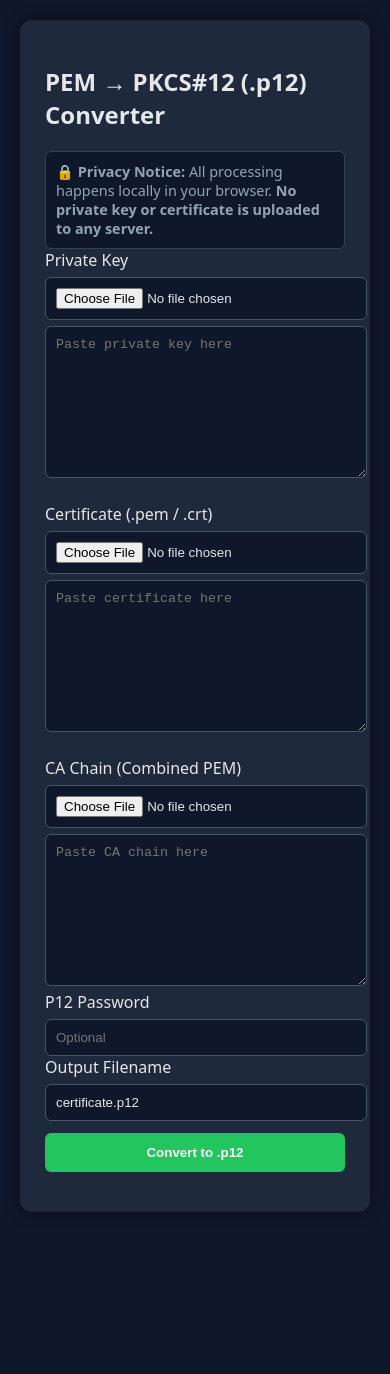
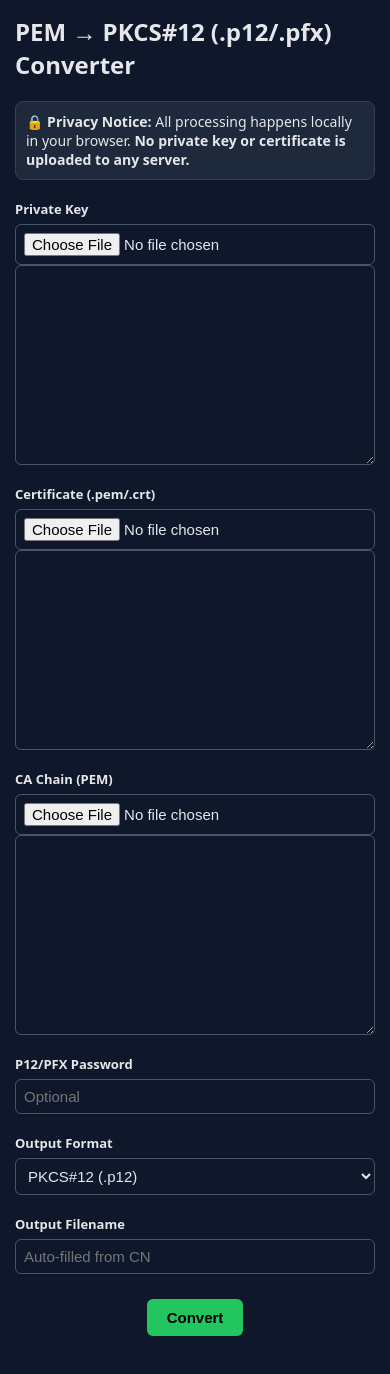
Before and after one commit to dinesh131/dinesh131.github.io, a plain HTML site: page p12/index.html in a window 390 px wide. Before the commit the page ends 1232 px from the top, so only its background shows below. Drawn offline with Linux system fonts and the light colour scheme.

Commit message:
Update index.html

```diff
--- a/p12/index.html
+++ b/p12/index.html
@@ -2,203 +2,312 @@
 <html lang="en">
 <head>
 <meta charset="UTF-8" />
-  <title>PEM → P12 Converter</title>
-  <meta name="viewport" content="width=device-width, initial-scale=1" />
+<title>PEM → PKCS#12 (.p12/.pfx) Converter</title>
+<meta name="viewport" content="width=device-width, initial-scale=1">
+
 <script src="https://cdn.jsdelivr.net/npm/node-forge/dist/forge.min.js"></script>
 
 <style>
   body {
+    margin: 0;
+    padding: 0;
     background: #0f172a;
     font-family: system-ui, sans-serif;
     color: #e5e7eb;
-      margin: 0;
-      padding: 20px;
+  }
+
+  .container {
+    width: 100%;
+    padding: 20px 40px;
+    box-sizing: border-box;
+  }
+
+  h2 {
+    margin-top: 0;
+    font-size: 32px;
+    font-weight: 700;
+  }
+
+  .notice {
+    background: #1e293b;
+    padding: 12px;
+    border-radius: 8px;
+    border: 1px solid #334155;
+    margin-bottom: 20px;
+  }
+
+  .row {
     display: flex;
-      justify-content: center;
+    gap: 20px;
+    width: 100%;
   }
-    .card {
-      background: #1e293b;
-      padding: 25px;
-      border-radius: 12px;
-      width: 100%;
-      max-width: 900px;
-      box-shadow: 0 0 15px rgba(0,0,0,.4);
+
+  .pane {
+    flex: 1;
+    display: flex;
+    flex-direction: column;
   }
-    textarea, input {
-      width: 100%;
-      padding: 10px;
-      margin-top: 6px;
+
+  textarea, input, select {
     background: #0f172a;
     color: #e5e7eb;
     border: 1px solid #475569;
     border-radius: 6px;
+    padding: 10px;
+    width: 100%;
+    box-sizing: border-box;
   }
-    textarea { min-height: 130px; }
+
+  textarea {
+    height: 260px;
+    resize: vertical;
+  }
+
+  .label {
+    margin-bottom: 6px;
+    font-size: 14px;
+    font-weight: 600;
+  }
 
 button {
-      margin-top: 12px;
-      padding: 12px;
     background: #22c55e;
-      color: white;
+    border: none;
+    padding: 12px 28px;
+    font-size: 18px;
     border-radius: 6px;
-      width: 100%;
-      border: none;
+    cursor: pointer;
     font-weight: bold;
-      cursor: pointer;
+    display: block;
+    margin: 25px auto;
+    width: auto;
 }
-    .grid {
-      display: grid;
-      grid-template-columns: repeat(auto-fit, minmax(260px, 1fr));
-      gap: 20px;
+
+button:hover {
+    background: #16a34a;
 }
-    .status { margin-top: 15px; }
+
+  .status {
+    margin-top: 15px;
+    font-size: 16px;
+  }
+
   .error { color: #f87171; }
   .success { color: #4ade80; }
 
-    .privacy {
-      margin-top: 15px;
-      background: #0f172a;
+/* ============================
+   MOBILE RESPONSIVE LAYOUT
+   ============================ */
+@media (max-width: 900px) {
+  .row {
+    flex-direction: column;
+  }
+
+  .pane textarea {
+    height: 200px;
+  }
+
+  .container {
+    padding: 15px;
+  }
+
+  h2 {
+    font-size: 24px;
+  }
+
+  button {
+    padding: 12px 20px;
+    font-size: 16px;
+  }
+
+  .label {
+    font-size: 13px;
+  }
+}
+
+@media (max-width: 600px) {
+  textarea {
+    height: 180px;
+  }
+
+  .notice {
+    font-size: 14px;
     padding: 10px;
-      border-radius: 6px;
-      color: #94a3b8;
-      font-size: 0.9rem;
-      border: 1px solid #334155;
   }
+
+  input, select {
+    font-size: 15px;
+    padding: 8px;
+  }
+
+  button {
+    padding: 10px 20px;
+    font-size: 15px;
+  }
+}
+
 </style>
 </head>
 
 <body>
-  <div class="card">
-    <h2>PEM → PKCS#12 (.p12) Converter</h2>
+<div class="container">
 
-    <div class="privacy">
+<h2>PEM → PKCS#12 (.p12/.pfx) Converter</h2>
+
+<div class="notice">
   🔒 <strong>Privacy Notice:</strong>
   All processing happens locally in your browser.
   <strong>No private key or certificate is uploaded to any server.</strong>
 </div>
 
-    <div class="grid">
-      <!-- Private Key -->
-      <div>
-        <label>Private Key</label>
+<div class="row">
+
+  <!-- PRIVATE KEY -->
+  <div class="pane">
+    <label class="label">Private Key</label>
     <input type="file" id="privKeyFile">
-        <textarea id="privKey" placeholder="Paste private key here"></textarea>
+    <textarea id="privKey"></textarea>
   </div>
 
-      <!-- Certificate -->
-      <div>
-        <label>Certificate (.pem / .crt)</label>
+  <!-- CERTIFICATE -->
+  <div class="pane">
+    <label class="label">Certificate (.pem/.crt)</label>
     <input type="file" id="certFile">
-        <textarea id="certPem" placeholder="Paste certificate here"></textarea>
+    <textarea id="certPem"></textarea>
   </div>
 
-      <!-- CA Chain -->
-      <div>
-        <label>CA Chain (Combined PEM)</label>
+  <!-- CA CHAIN -->
+  <div class="pane">
+    <label class="label">CA Chain (PEM)</label>
     <input type="file" id="caFile">
-        <textarea id="caPem" placeholder="Paste CA chain here"></textarea>
-      </div>
+    <textarea id="caPem"></textarea>
   </div>
 
-    <label>P12 Password</label>
+</div>
+
+<div class="row" style="margin-top:20px;">
+
+  <div class="pane">
+    <label class="label">P12/PFX Password</label>
     <input type="password" id="p12Password" placeholder="Optional">
+  </div>
 
-    <label>Output Filename</label>
-    <input id="p12FileName" value="certificate.p12">
+  <div class="pane">
+    <label class="label">Output Format</label>
+    <select id="pfxFormat">
+      <option value="p12">PKCS#12 (.p12)</option>
+      <option value="pfx">PFX (.pfx)</option>
+    </select>
+  </div>
 
-    <button id="convertBtn">Convert to .p12</button>
+  <div class="pane">
+    <label class="label">Output Filename</label>
+    <input id="p12FileName" placeholder="Auto-filled from CN">
+  </div>
+
+</div>
+
+<button id="convertBtn">Convert</button>
 
 <div id="status" class="status"></div>
+
 </div>
 
 <script>
 // Read file into textarea
-function readFile(input, textareaId) {
+function readFile(input, target) {
   if (!input.files.length) return;
   const reader = new FileReader();
-  reader.onload = () => document.getElementById(textareaId).value = reader.result;
+  reader.onload = () => document.getElementById(target).value = reader.result;
   reader.readAsText(input.files[0]);
 }
 
 privKeyFile.onchange = () => readFile(privKeyFile, "privKey");
-certFile.onchange   = () => readFile(certFile, "certPem");
+certFile.onchange   = () => {
+  readFile(certFile, "certPem");
+  setTimeout(autoFillCN, 300);
+};
 caFile.onchange     = () => readFile(caFile, "caPem");
 
-// Extract CN from certificate
+// Extract CN
 function getCN(cert) {
-  for (let attr of cert.subject.attributes) {
-    if (attr.name === "commonName") return attr.value;
+  for (let a of cert.subject.attributes) {
+    if (a.name === "commonName") return a.value;
   }
   return "certificate";
 }
 
-// Parse multiple PEM certificates
-function parseCerts(pem) {
-  const list = [];
-  const regex = /-----BEGIN CERTIFICATE-----[\s\S]+?-----END CERTIFICATE-----/g;
-  let match;
-  while ((match = regex.exec(pem)) !== null) {
-    list.push(forge.pki.certificateFromPem(match[0]));
-  }
-  return list;
+// Autofill filename from CN
+function autoFillCN() {
+  try {
+    const pem = document.getElementById("certPem").value.trim();
+    if (!pem) return;
+
+    const cert = forge.pki.certificateFromPem(pem);
+    const cn = getCN(cert);
+
+    document.getElementById("p12FileName").value = cn;
+  } catch {}
 }
 
-// Set status message
-function show(msg, err = false) {
+// Parse multiple certs
+function parseCerts(pem) {
+  const arr = [];
+  const re = /-----BEGIN CERTIFICATE-----[\s\S]+?-----END CERTIFICATE-----/g;
+  let m;
+  while ((m = re.exec(pem)) !== null) arr.push(forge.pki.certificateFromPem(m[0]));
+  return arr;
+}
+
+function show(msg, err=false){
   const el = document.getElementById("status");
   el.textContent = msg;
   el.className = "status " + (err ? "error" : "success");
 }
 
-// Convert button action
+// Convert
 convertBtn.onclick = () => {
   try {
-    const privKeyPem = document.getElementById("privKey").value.trim();
-    const certPem = document.getElementById("certPem").value.trim();
-    const caPem = document.getElementById("caPem").value.trim();
+    const keyPem = document.getElementById("privKey").value.trim();
+    const crtPem = document.getElementById("certPem").value.trim();
+    const caPemText = document.getElementById("caPem").value.trim(); // FIXED
 
-    if (!privKeyPem || !certPem) {
-      show("Private key and certificate are required!", true);
+    if (!keyPem || !crtPem) {
+      show("Private key + certificate are required.", true);
       return;
     }
 
-    const privateKey = forge.pki.privateKeyFromPem(privKeyPem);
-    const leafCert  = forge.pki.certificateFromPem(certPem);
-    const caCerts   = parseCerts(caPem);
+    const key  = forge.pki.privateKeyFromPem(keyPem);
+    const cert = forge.pki.certificateFromPem(crtPem);
+    const ca   = parseCerts(caPemText);
 
-    // Full chain → leaf first
-    const fullChain = [leafCert, ...caCerts];
-
-    // FriendlyName = CN of leaf certificate
-    const alias = getCN(leafCert);
+    const alias = getCN(cert);
+    const chain = [cert, ...ca];
 
     const password = document.getElementById("p12Password").value;
-    let filename = document.getElementById("p12FileName").value;
-    if (!filename.toLowerCase().endsWith(".p12")) filename += ".p12";
+    let filename   = document.getElementById("p12FileName").value.trim();
+    const fmt      = document.getElementById("pfxFormat").value;
 
-    // Create PKCS#12
+    if (!filename) filename = alias;
+    filename += fmt === "pfx" ? ".pfx" : ".p12";
+
     const p12Asn1 = forge.pkcs12.toPkcs12Asn1(
-      privateKey,
-      fullChain,
+      key,
+      chain,
       password,
-      {
-        algorithm: "3des",
-        friendlyName: alias,
-        generateLocalKeyId: true
-      }
+      { algorithm:"3des", friendlyName:alias, generateLocalKeyId:true }
     );
 
     const der = forge.asn1.toDer(p12Asn1).getBytes();
     const buf = new Uint8Array(der.length);
-    for (let i = 0; i < der.length; i++) buf[i] = der.charCodeAt(i);
+    for (let i=0;i<der.length;i++) buf[i] = der.charCodeAt(i);
 
-    const blob = new Blob([buf], { type: "application/x-pkcs12" });
+    const blob = new Blob([buf], { type:"application/x-pkcs12" });
     const a = document.createElement("a");
     a.href = URL.createObjectURL(blob);
     a.download = filename;
     a.click();
 
-    show("P12 generated successfully with alias: " + alias);
+    show(`Generated ${filename} with alias: ${alias}`, false);
   }
   catch (e) {
     show("Error: " + e.message, true);
```
Lines whose indentation alone changed are shown as unchanged.
